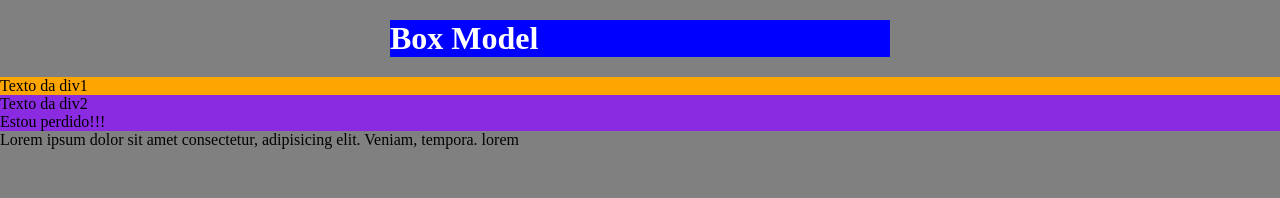
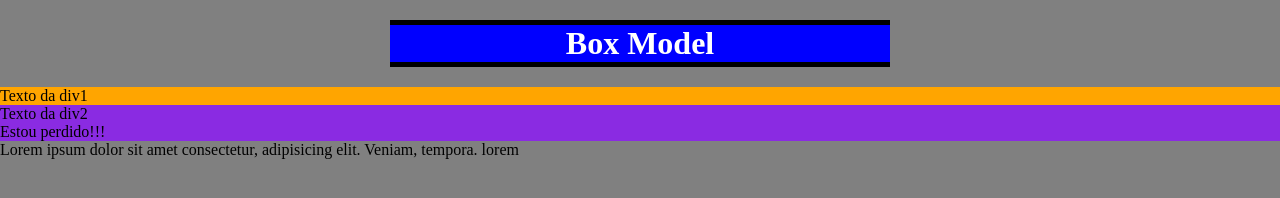
Before and after one commit to hebertphp/HTML_CSS_2023, a plain HTML site: page aula_310323/index.html in a window 1280 px wide. In both pictures the pointer is over the element "Box Model". Drawn offline with Linux system fonts and the light colour scheme.

Commit message:
31/03/23

```diff
--- a/aula_310323/style.css
+++ b/aula_310323/style.css
@@ -12,7 +12,13 @@ h1{
     margin: 20px auto; /* centralizar um box., desde que tenha uma largura menor que a largura da página
     /* padding: 20px; */
     width: 500px;
+    text-align: center;
+    /* padding:50px; */
 
+}
+h1:hover{
+    border-bottom:5px solid black;
+    border-top:5px solid black;
 }
 /* comentario */
 #dv1{
```
